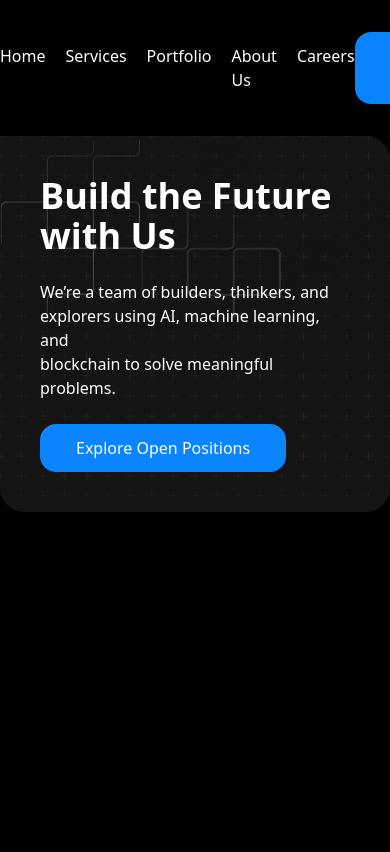
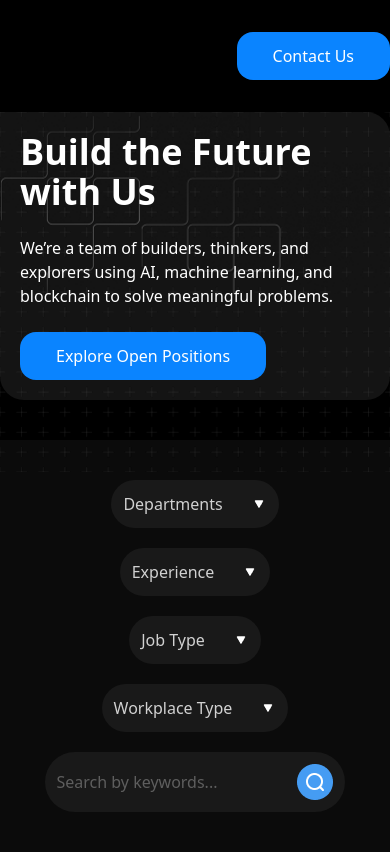
Before and after one commit to RahimovAbdurahmon/project_group, a website: page src/miryusuf.html in a window 390 px wide. Shown: the top 852 px of the page. Drawn offline with nearby package versions, Linux system fonts and the light colour scheme; files that its build step writes are made by us from their sources.

Commit message:
Miryusuf Section 2

```diff
--- a/src/miryusuf.html
+++ b/src/miryusuf.html
@@ -9,7 +9,7 @@
 <body class="bg-[black] text-white">
     <nav class="max-w-300 m-auto flex justify-between items-center py-8">
         <img src="./images/Logo (9).png" alt="">
-        <div class="flex gap-5">
+        <div class="hidden lg:flex gap-5">
             <p>Home</p>
             <p>Services</p>
             <p>Portfolio</p>
@@ -18,7 +18,7 @@
         </div>
         <button class="bg-[#0A84FF] py-3 px-9 rounded-2xl">Contact Us</button>
     </nav>
-    <section class="max-w-300 m-auto flex justify-between items-center p-10 rounded-3xl relative bg-[#141414]">
+    <section class="max-w-300 m-auto p-5 flex flex-col justify-between items-center lg:p-10 rounded-3xl relative bg-[#141414] lg:flex-row">
         <img src="./images/Group 27.png" alt="" class="absolute top-0 left-0">
         <img src="./images/Frame (29).png" alt="" class="absolute top-0 left-0 z-2">
         <img src="./images/Frame (30).png" alt="" class="absolute top-0 left-100">
@@ -30,5 +30,14 @@
         </div>
         <img src="./images/calogo1 2.png" alt="">
     </section>
+    <section class="bg-[#0B0B0B] mt-10">
+        <div class="max-w-300 m-auto flex lg:flex-row flex-col justify-between items-center py-10 gap-5">
+            <button class="flex justify-between items-center p-3 rounded-full bg-[#191919] text-[#FFFFFFCC] gap-7">Departments <img src="./images/raphael_arrowdown.png" alt=""></button>
+            <button class="flex justify-between items-center p-3 rounded-full bg-[#191919] text-[#FFFFFFCC] gap-7">Experience <img src="./images/raphael_arrowdown.png" alt=""></button>
+            <button class="flex justify-between items-center p-3 rounded-full bg-[#191919] text-[#FFFFFFCC] gap-7">Job Type <img src="./images/raphael_arrowdown.png" alt=""></button>
+            <button class="flex justify-between items-center p-3 rounded-full bg-[#191919] text-[#FFFFFFCC] gap-7">Workplace Type<img src="./images/raphael_arrowdown.png" alt=""></button>
+            <button class="flex justify-between items-center p-3 rounded-full bg-[#191919] text-[#FFFFFF4D] gap-20">Search by keywords...<img src="./images/Container.png" alt=""></button>
+        </div>
+    </section>
 </body>
 </html>
```
Also changed, not shown: src/images/Container.png (added), src/images/raphael_arrowdown.png (added).
